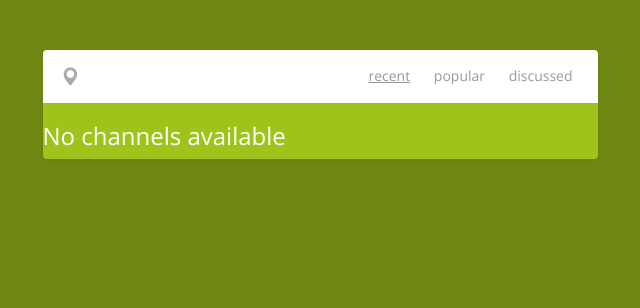
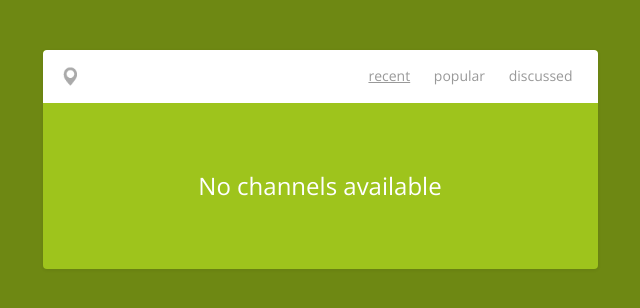
Before and after one commit to mrestorff/JodelExtract, a Flask app: template templates/channel_list.html in a window 1280 px wide. Shown: the part 70-378 px from the top of the page, without its empty margins (320-960 px from the left). Run offline with Flask 2, Linux system fonts and the light colour scheme; the template is opened without the code that fills it, so the values that code supplies are empty; some libraries are stand-ins or nearby versions.

Commit message:
CSS: Error message changes

```diff
--- a/static/css/style.css
+++ b/static/css/style.css
@@ -495,6 +495,11 @@ select:-webkit-autofill:focus {
   font-size: 16px;
   font-weight: 600;
 }
+#channels h3.error {
+  text-align: center;
+  padding: 50px;
+  margin-bottom: 20px;
+}
 
 a span.next_posts {
   color: #FF9908;
```
